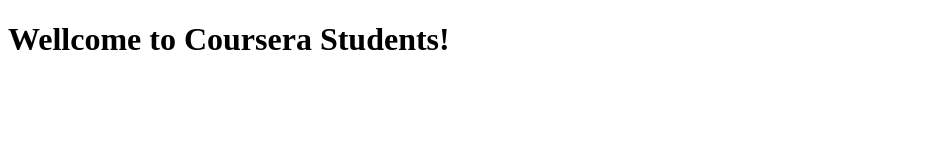
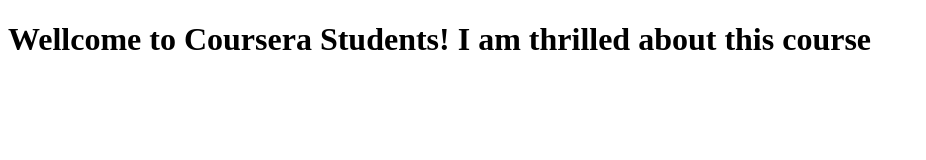
Before and after one commit to unknowncker/coursera-test, a plain HTML site: page index.html in a window 1280 px wide. Shown: the whole page, without its empty margins (0-926 px from the left). Drawn offline with Linux system fonts and the light colour scheme.

Commit message:
Next version of web file.

```diff
--- a/index.html
+++ b/index.html
@@ -7,6 +7,6 @@
     <title>Hello Coursera</title>
 </head>
 <body>
-    <h1>Wellcome to Coursera Students!</h1>
+    <h1>Wellcome to Coursera Students! I am thrilled about this course</h1>
 </body>
 </html>
```
